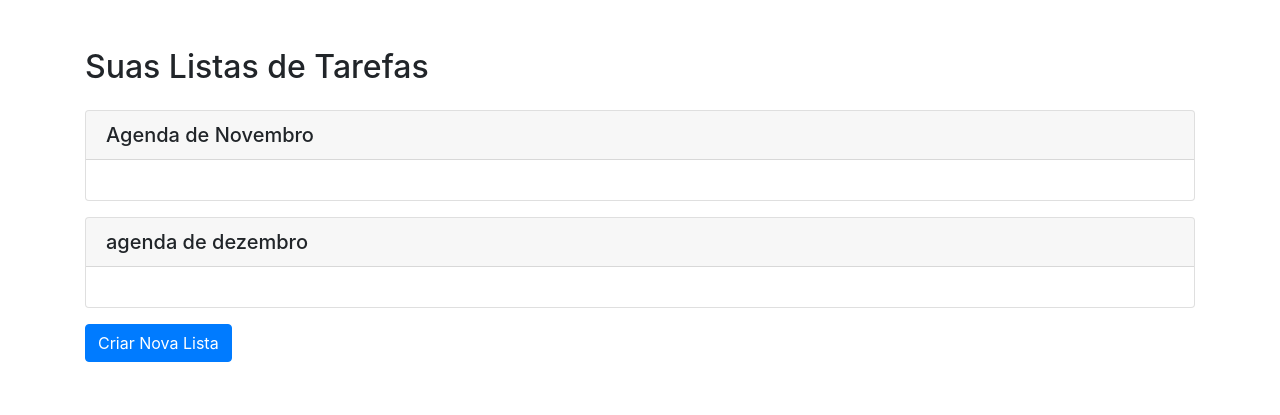
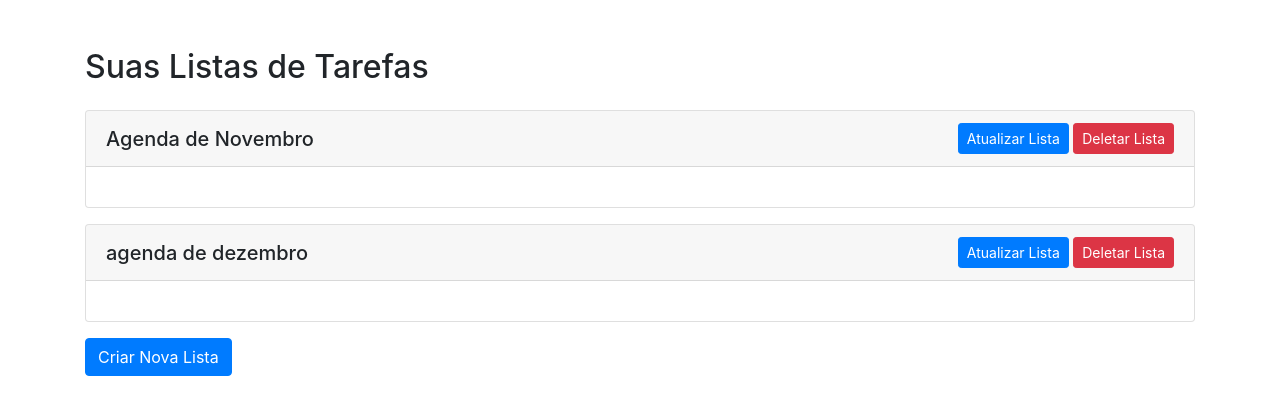
Before and after one commit to NathanOnCodes/seu-google-tarefas, a Django app: page /tarefas/ in a window 1280 px wide. Shown: the part 64-479 px from the top of the page. Run offline with Django 5.2, Linux system fonts and the light colour scheme; data comes from the database, SQL or seed files in the repository; data that the repository does not hold is empty; some libraries are stand-ins or nearby versions.

Commit message:
feat: add update and delete button

```diff
--- a/tarefas/templates/lista_tarefas.html
+++ b/tarefas/templates/lista_tarefas.html
@@ -1,4 +1,7 @@
 {% extends "base.html" %}
+
+{% block titel %} Listar Tarefa | SeuGoogleTarefas {% endblock %}
+
 
 {% block content %}
 
@@ -12,8 +15,14 @@
 
             {% for lista in listas %}
             <div class="card mb-3">
-                <div class="card-header">
+                <div class="card-header d-flex justify-content-between align-items-center">
                     <h5 class="card-title mb-0">{{ lista.nome }}</h5>
+                    <div>
+                        <a href="{% url 'todo:atualizar-lista' lista.slug %}"
+                           class="btn btn-sm btn-primary">Atualizar Lista</a>
+                        <a href="{% url 'todo:deletar-lista' lista.slug %}"
+                           class="btn btn-sm btn-danger">Deletar Lista</a>
+                    </div>
                 </div>
                 <div class="card-body">
                     <ul class="list-group">
@@ -22,8 +31,14 @@
                             {% if tarefa.concluida %}
                             <span class="text-decoration-line-through">{{ tarefa.nome }}</span>
                             {% else %}
-                            {{ tarefa.nome }}
+                            <span>{{ tarefa.nome }}</span>
                             {% endif %}
+                            <div>
+                                <a href="{% url 'todo:atualizar-tarefa' lista.slug tarefa.id %}"
+                                   class="btn btn-sm btn-primary">Editar</a>
+                                <a href="{% url 'todo:deletar-tarefa' lista.slug tarefa.id %}"
+                                   class="btn btn-sm btn-danger">Deletar</a>
+                            </div>
                         </li>
                         {% endfor %}
                     </ul>
```
